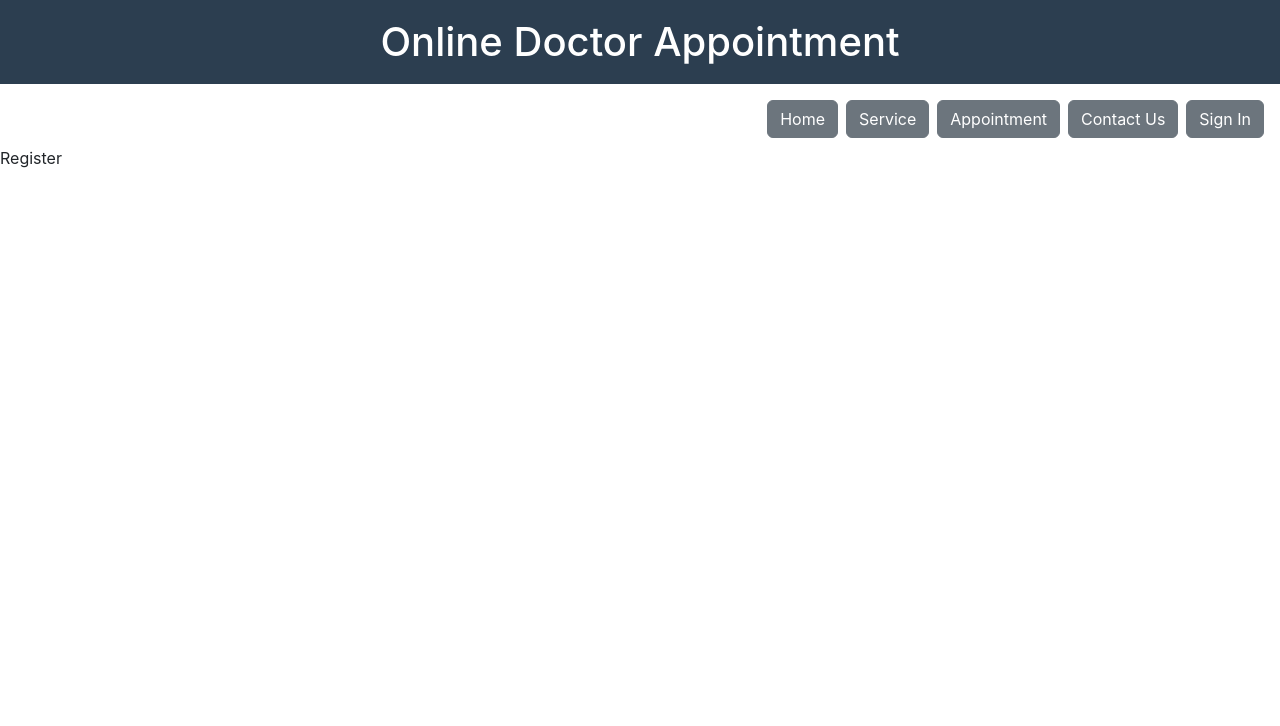
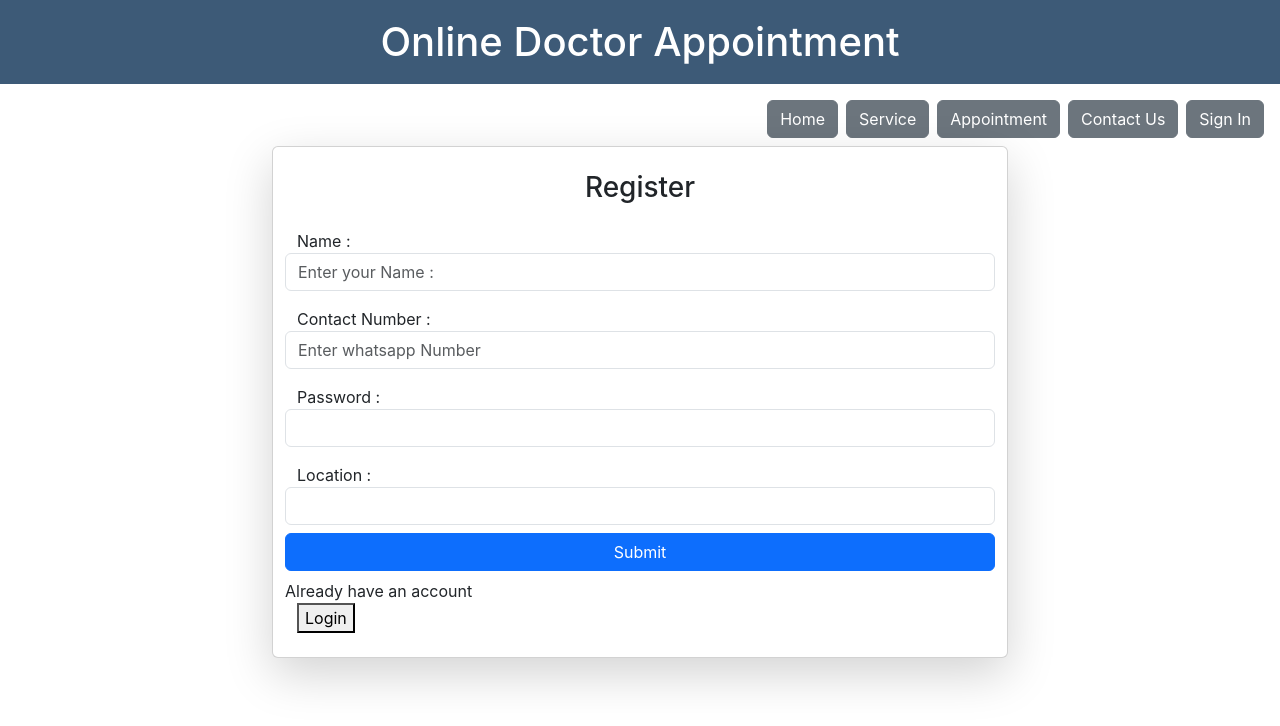
Before and after one commit to mahnraslam/online-doctor-appointment, a React (Create React App) app: page /register in a window 1280 px wide. Shown: the top 726 px of the page. Built offline with nearby package versions, Linux system fonts and the light colour scheme.

Commit message:
Register form added

```diff
--- a/src/Register.js
+++ b/src/Register.js
@@ -1,8 +1,53 @@
-import React from 'react'
+import React, { useState } from 'react'
 
 const Register = () => {
+  const [username, setUsername] = useState("") ;
+  const [contactNumber, setContactNumber] = useState()
+  const [password, setPassword] = useState("")
+  const [location, setLocation] = useState("")
+
+  const handleSubmit = ()=>{
+
+  }
   return (
-    <div>Register</div>
+      <div className="container mt-2">
+        <div className="row justify-content-center">
+          <div className="col-md-8">
+            <div className="card shadow-lg rounded">
+              <div className="card-body p-4">
+                <h3 className="text-center mb-4">Register</h3>
+
+          <form>
+              <div  className="row mb-3 align-items-center">
+              <label htmlFor="username"> Name :  </label>
+              <input type="text" placeholder="Enter your Name :"  className="form-control" name="username" value={username} onChange={(e) => setUsername(e.target.value)}   />
+              </div>
+               <div  className="row mb-3 align-items-center">
+              <label htmlFor="contactNumber">Contact Number :  </label>
+              <input type="number" placeholder="Enter whatsapp Number "  className="form-control" name="contactNumber" value={contactNumber} onChange={(e) => setContactNumber(e.target.value)}   />
+            </div>
+
+             <div  className="row mb-3 align-items-center">
+              <label htmlFor="password">Password : </label>
+              <input type="text"  className="form-control" name="password" value={password} onChange={(e) => setPassword(e.target.value)}   />
+            </div>
+             <div  className="row mb-2 align-items-center">
+            <label htmlFor="location">Location : </label>
+            <input type="text"  className="form-control" name="location" value={location} onChange={(e) => setLocation(e.target.value)}   />
+          </div>
+
+          <div  className="row mb-2">
+            <button  type="submit" className="btn btn-primary" onClick={handleSubmit}>Submit</button>
+          </div>
+            <div className="row  align-items-center"> Already have an account
+            <div className="col-sm-9"> <button>Login</button>  </div>
+            </div>
+          </form>
+        </div>
+      </div>
+      </div>
+      </div>
+  </div>
   )
 }
 
```
